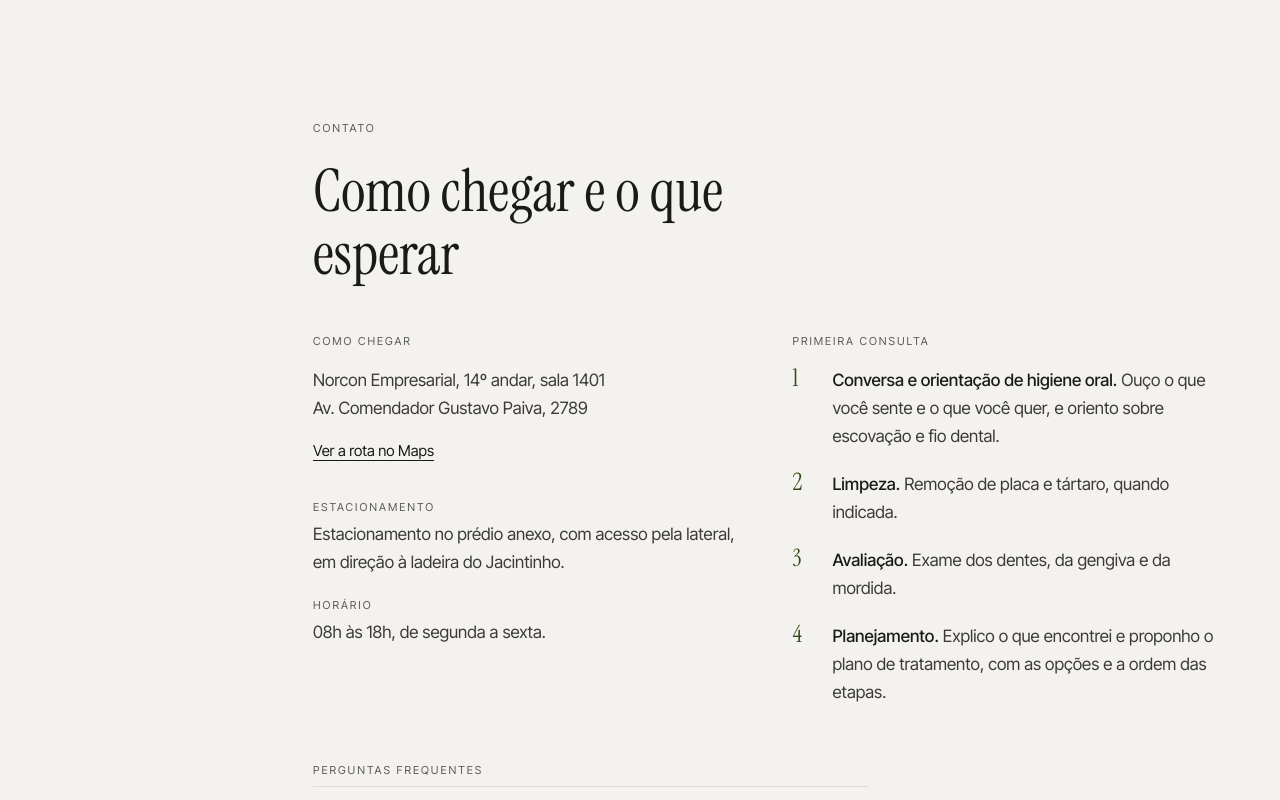
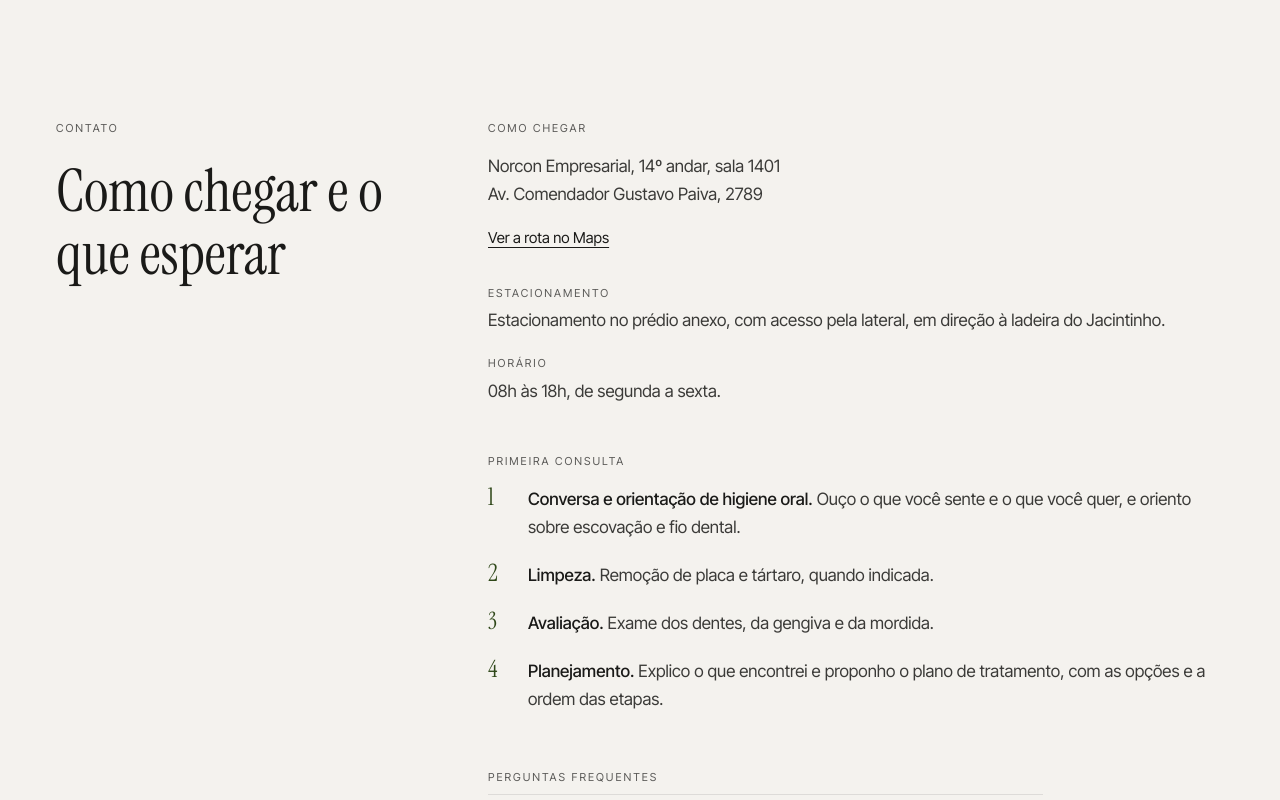
Before and after one commit to portelav/landing-drathaiane, a Next.js app: page / in a window 1280 px wide. Shown: the part 8260-9060 px from the top of the page. Built offline with nearby package versions, Linux system fonts and the light colour scheme.

Commit message:
tweak(contact): pin the title beside the details from lg up
Below lg it stays one flow: a two-line title held at the top of a phone would eat the screen.

```diff
--- a/src/components/contact-section.tsx
+++ b/src/components/contact-section.tsx
@@ -1,10 +1,4 @@
-import {
-  ADDRESS_LINES,
-  HOURS,
-  PARKING,
-  ROUTE_HREF,
-  WHATSAPP_HREF,
-} from "@/lib/contact";
+import { ADDRESS_LINES, HOURS, PARKING, ROUTE_HREF, WHATSAPP_HREF } from "@/lib/contact";
 
 const STEPS = [
   {
@@ -52,7 +46,11 @@ export function ContactSection() {
       className="bg-light-base text-dark-base"
     >
       <div className="mx-auto max-w-[78rem] px-6 pb-24 sm:px-10 sm:pb-32">
-        <div className="lg:ml-[14%] xl:ml-[22%]">
+        {/* From `lg` the heading stays pinned while the details scroll past it, and
+            lets go when they end. Below that it is one column and nothing pins:
+            a two-line title held at the top of a phone would eat the screen. */}
+        <div className="lg:grid lg:grid-cols-[minmax(0,22rem)_minmax(0,1fr)] lg:gap-20">
+          <div className="lg:sticky lg:top-28 lg:self-start">
             <p className={LABEL}>Contato</p>
             <h2
               id="contact-title"
@@ -60,8 +58,10 @@ export function ContactSection() {
             >
               Como chegar e o que esperar
             </h2>
+          </div>
 
-          <div className="mt-12 grid gap-14 sm:grid-cols-2 sm:gap-12">
+          <div className="mt-12 lg:mt-0">
+            <div className="grid gap-14 sm:grid-cols-2 sm:gap-12 lg:grid-cols-1">
               <div>
                 <h3 className={LABEL}>Como chegar</h3>
                 <address className="mt-4 text-[1.0625rem] not-italic leading-[1.65] text-dark-base/85">
@@ -143,18 +143,14 @@ export function ContactSection() {
 
             <p className="mt-14 text-[1.0625rem] leading-[1.65]">
               Quer conversar antes de marcar?{" "}
-            <a
-              href={WHATSAPP_HREF}
-              target="_blank"
-              rel="noopener noreferrer"
-              className={LINK}
-            >
+              <a href={WHATSAPP_HREF} target="_blank" rel="noopener noreferrer" className={LINK}>
                 Chamar no WhatsApp
                 <span className="sr-only"> (abre em nova aba)</span>
               </a>
             </p>
           </div>
         </div>
+      </div>
     </section>
   );
 }
```
Lines whose indentation alone changed are shown as unchanged.
